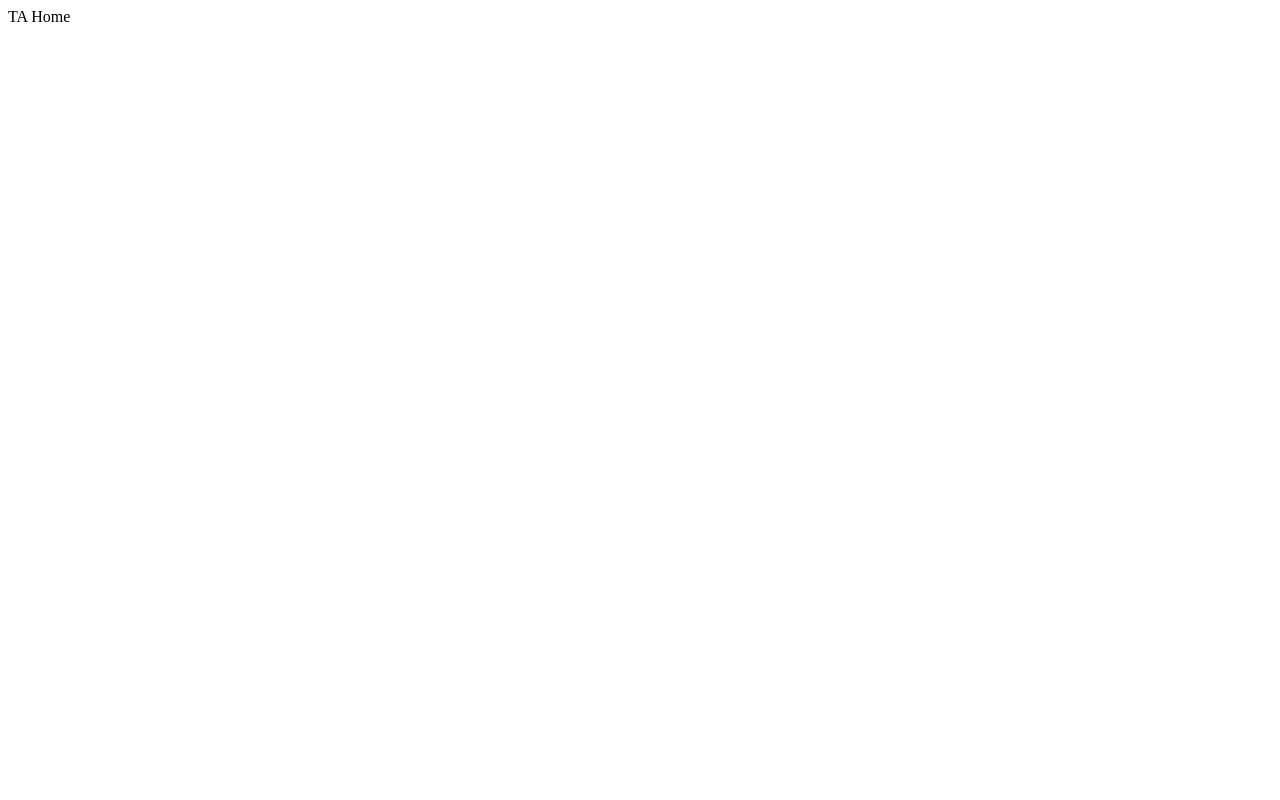
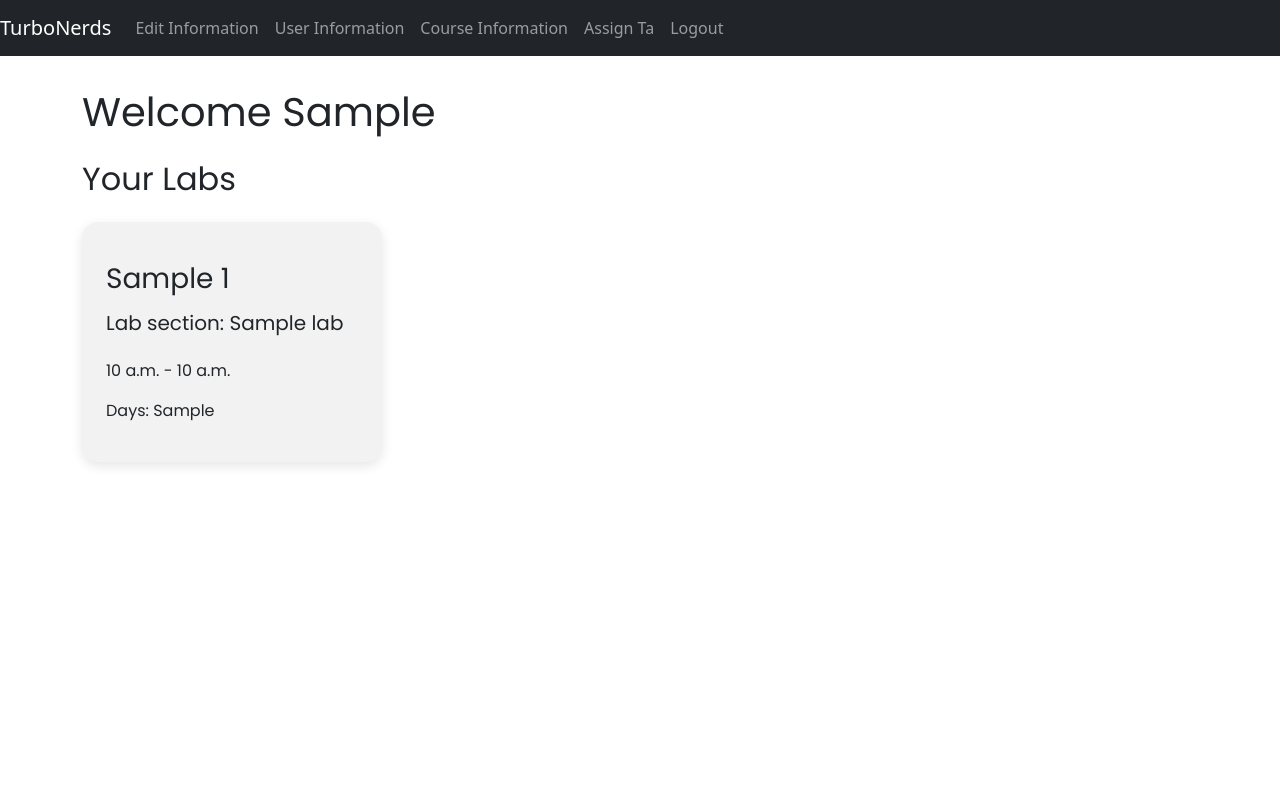
Before and after one commit to kuehnla/TurboNerds, a Django app: page / in a window 1280 px wide. Before the commit the page is almost empty. Run offline with Django 5.2, Linux system fonts and the light colour scheme; a user stored in the database is signed in; tables that the repository leaves empty hold one stand-in row (values such as "Sample post").

Commit message:
ta home page implementation, minor model changes

```diff
--- a/TurboNerds/SchedulingApp/models.py
+++ b/TurboNerds/SchedulingApp/models.py
@@ -87,8 +87,8 @@ class Lab(models.Model):
     )
     lab_name = models.CharField(max_length=3, default="lab 1")
     course = models.ForeignKey(Course, on_delete=models.CASCADE)
-    start_time = models.DateTimeField()
-    end_time = models.DateTimeField()
+    start_time = models.TimeField()
+    end_time = models.TimeField()
     days = models.CharField(max_length=10, default="Mo We")
 
     def __str__(self):
--- /dev/null
+++ b/TurboNerds/SchedulingApp/static/home.css
@@ -0,0 +1,38 @@
+@font-face {
+    font-family: "Poppins-Regular";
+    src: url("fonts/Poppins-Regular.ttf") format("truetype");
+}
+
+.container {
+    font-family: "Poppins-Regular", serif;
+    display: flex;
+    flex-direction: column;
+    margin-top: 32px;
+}
+
+.card_container {
+    display: flex;
+    flex-wrap: wrap;
+    gap: 32px;
+}
+
+.lab_card {
+    background-color: #f2f2f2;
+    padding: 24px;
+    border-radius: 16px;
+    width: 300px;
+    box-shadow: rgba(0, 0, 0, 0.1) 0px 4px 12px;
+    display: flex;
+    flex-direction: column;
+    justify-content: space-evenly;
+    height: 240px;
+}
+
+h2 {
+    padding-bottom: 16px;
+    padding-top: 16px;
+}
+
+p, h3 {
+    margin: 0;
+}
--- a/TurboNerds/SchedulingApp/templates/home.html
+++ b/TurboNerds/SchedulingApp/templates/home.html
@@ -1 +1,32 @@
-{%  block title %} TA Home {% endblock %}
+{% extends 'base.html' %}
+
+{#{% block head %}#}
+{#  {% load static %}#}
+{#  <link rel="stylesheet" href={% static 'home.css' %}>#}
+{#  <title>TA Home</title>#}
+{#{% endblock %}#}
+
+{% load static %}
+
+{% block content %}
+
+
+  {% block css %}
+    <link rel="stylesheet" href={% static 'home.css' %}>
+  {% endblock %}
+
+  <div class="container">
+    <h1>Welcome {{ user.first_name }}</h1>
+    <h2>Your Labs</h2>
+    <div class="card_container">
+      {% for lab in labs %}
+        <div class="lab_card">
+          <h3>{{ lab.course.department }}  {{ lab.course.number }}</h3>
+          <h5>Lab section: {{ lab.lab_name }}</h5>
+          <p>{{ lab.start_time }} - {{ lab.end_time }}</p>
+          <p>Days: {{ lab.days }}</p>
+        </div>
+      {% endfor %}
+    </div>
+  </div>
+{% endblock %}
--- a/TurboNerds/SchedulingApp/urls.py
+++ b/TurboNerds/SchedulingApp/urls.py
@@ -5,6 +5,7 @@ from .views import CustomLoginView
 
 urlpatterns = [
     path('', views.HomeViews.ta_home, name='home'),
+    path('ta_home/', views.HomeViews.ta_home, name='home'),
     path('login/', CustomLoginView.as_view(), name="login"),
     path('register/', views.ProfileModification.register, name='register'),
     path('edit_information/<str:email>', views.ProfileModification.edit_profile, name='edit_profile'),
@@ -13,7 +14,5 @@ urlpatterns = [
     path('assign_ta/<str:email>', views.CourseInformation.assign_Tas, name='assign_ta'),
     path('instructor_home/', views.HomeViews.instructor_home, name='instructor_home'),
     path('logout/', views.Logins.logout_user, name='logout'),
-    path('supervisor_home/', views.HomeViews.supervisor_home, name='supervisor_home')
-
-
+    path('supervisor_home/', views.HomeViews.supervisor_home, name='supervisor_home'),
 ]
--- a/TurboNerds/SchedulingApp/views.py
+++ b/TurboNerds/SchedulingApp/views.py
@@ -17,12 +17,18 @@ class HomeViews:
     def ta_home(request):
         if not request.user.is_authenticated:
             return redirect('login')
-        return render(request, 'home.html')
+
+        labs = request.user.lab_set.all()
+
+        return render(request, 'home.html', {'labs': labs, 'user': request.user,})
+
     def instructor_home(request):
         name = "Instructor"
         return render(request, 'instructor_home.html', {"name": name})
+
     def supervisor_home(request):
         return render(request, 'supervisor_home.html', {})
+
 
 class CourseInformation:
     from django.db.models import Prefetch
@@ -36,7 +42,7 @@ class CourseInformation:
         ).all()
         return render(request, 'course/course_assignments.html', {'courses': courses})
 
-    def assign_Tas(request,email):
+    def assign_Tas(request, email):
         instructor = User.objects.get(email=email)
         course = Section.objects.filter(instructor=instructor).values_list('course', flat=True).first()
         if not course:
@@ -61,10 +67,9 @@ class CourseInformation:
         return render(request, 'course/user_information.html', {'users': users})
 
 
-
 class ProfileModification:
     def register(request):
-    #submitted = False
+        # submitted = False
         if request.method == "POST":
             form = RegistrationForm(request.POST)
 
@@ -74,18 +79,16 @@ class ProfileModification:
                 role = form.cleaned_data['role']
 
                 if role == 'Instructor':
-                    user = User.objects.filter(email=email).update( is_instructor=True, is_admin=False,
-                                           is_assistant=False)
+                    user = User.objects.filter(email=email).update(is_instructor=True, is_admin=False,
+                                                                   is_assistant=False)
 
                 elif role == 'Supervisor':
                     user = User.objects.filter(email=email).update(is_instructor=False, is_admin=True,
-                                           is_assistant=False)
+                                                                   is_assistant=False)
 
                 else:
-                    user = User.objects.filter(email=email).update( is_instructor=False, is_admin=False,
-                                           is_assistant=True)
-
-
+                    user = User.objects.filter(email=email).update(is_instructor=False, is_admin=False,
+                                                                   is_assistant=True)
 
                 return redirect('supervisor_home')
         else:
@@ -93,8 +96,7 @@ class ProfileModification:
 
         return render(request, 'accounts/register.html', {'form': form})
 
-
-    def edit_profile(request,email):
+    def edit_profile(request, email):
         if request.method == 'POST':
             user = User.objects.get(email=email)
             form = EditProfileForm(request.POST, instance=user)
@@ -105,13 +107,14 @@ class ProfileModification:
                 user.phone = request.POST['phone']
 
                 User.objects.filter(email=email).update(first_name=user.first_name
-                                                    , last_name=user.last_name, email=user.email, phone=user.phone)
+                                                        , last_name=user.last_name, email=user.email, phone=user.phone)
                 return redirect('instructor_home')
         else:
 
             user = User.objects.get(email=email)
             form = EditProfileForm(instance=user)
-            return render(request, 'accounts/edit_profile.html', {'login':user,'form': form})
+            return render(request, 'accounts/edit_profile.html', {'login': user, 'form': form})
+
 
 class Logins:
 
@@ -121,6 +124,7 @@ class Logins:
 
 
 from django.http import HttpResponseRedirect
+
 
 class CustomLoginView(LoginView):
     def get_success_url(self):
--- a/TurboNerds/TurboNerds/settings.py
+++ b/TurboNerds/TurboNerds/settings.py
@@ -108,7 +108,10 @@ LANGUAGE_CODE = 'en-us'
 
 TIME_ZONE = 'America/Chicago'
 
-USE_I18N = True
+TIME_INPUT_FORMATS = ('%I:%M %p',)
+
+USE_I18N = False
+USE_L10N = False
 
 USE_TZ = True
 
```
Also changed, not shown: TurboNerds/SchedulingApp/migrations/0004_lab_lab_name_section_section_name_and_more.py (added), TurboNerds/SchedulingApp/migrations/0005_alter_lab_end_time_alter_lab_start_time.py (added).
